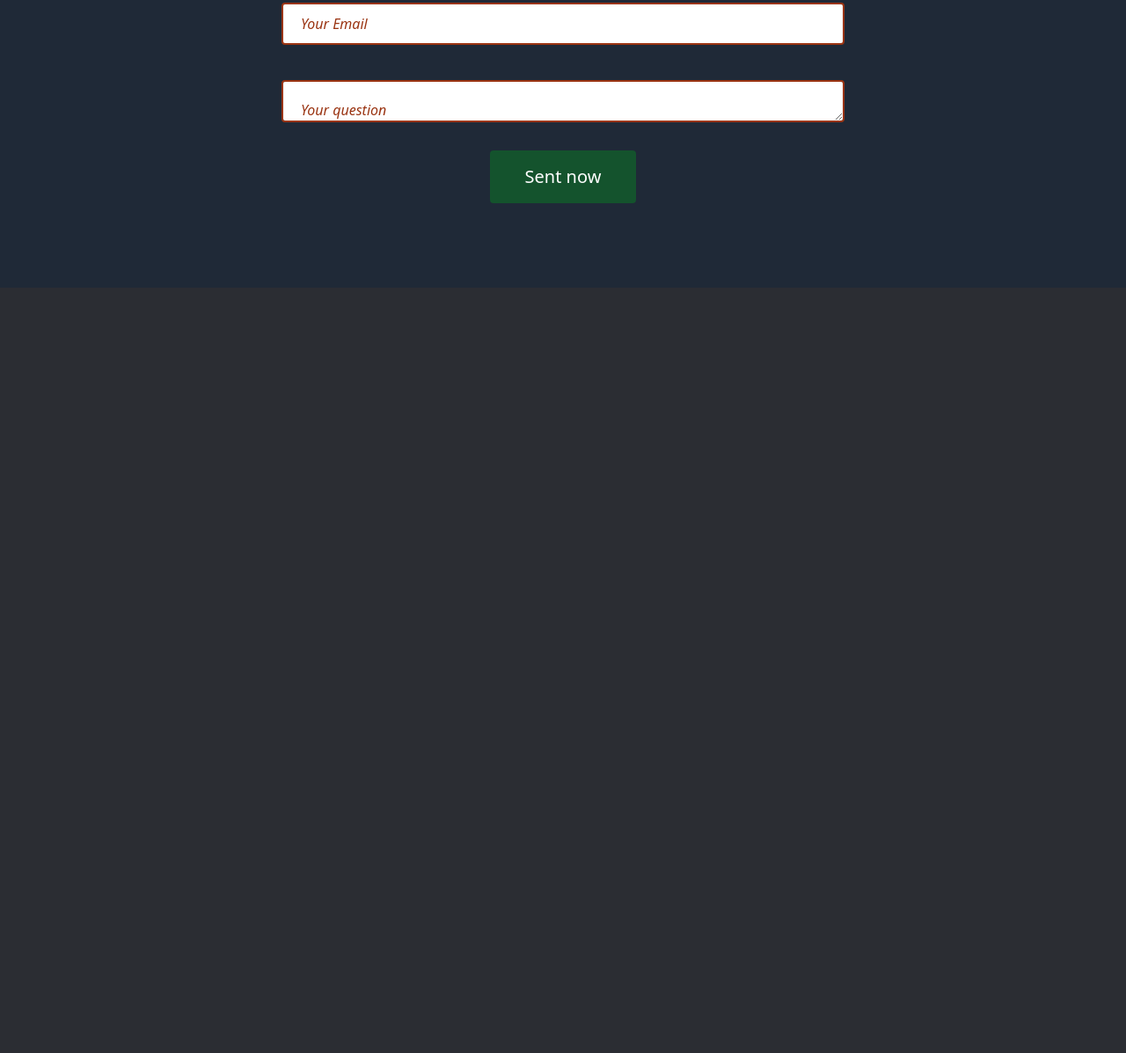
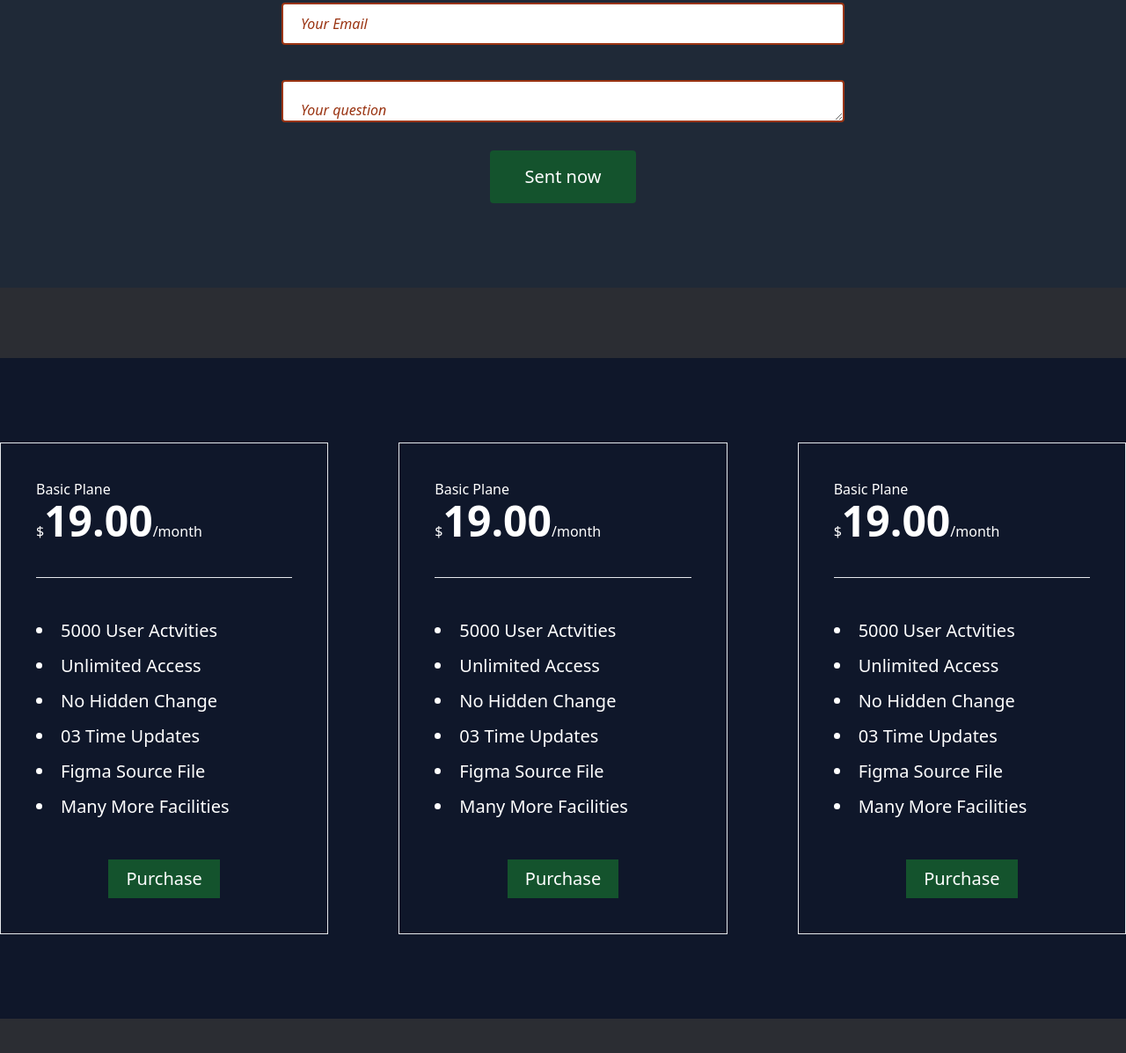
Before and after one commit to mdzuwelrana/First_Tailwind-project, a website built with Vite: page index.html in a window 1280 px wide. Shown: the part 2584-3781 px from the top of the page at 88% size. Before the commit the page ends 2911 px from the top, so only its background shows below. Built offline with nearby package versions, Linux system fonts and the light colour scheme.

Commit message:
purchase section

```diff
--- a/index.html
+++ b/index.html
@@ -139,6 +139,53 @@
         </form>
     </section>
 
+    <section class="bg-slate-900 my-16 sm:my-20 py-12 sm:py-24">
+        <div class="grid md:grid-cols-2 lg:grid-cols-3 gap-10 sm:gap-16 md:gap-20 justify-center items-center text-white">
+            <div class="border p-10">
+                <h5> Basic Plane </h5>
+                <h2> $<span class="text-xl sm:text-2xl md:text-5xl font-bold">19.00</span>/month </h2>
+                <hr class="my-10">
+                <ul class="list-disc leading-10 text-xl list-inside">
+                    <li> 5000 User Actvities </li>
+                    <li> Unlimited Access </li>
+                    <li> No Hidden Change </li>
+                    <li> 03 Time Updates </li>
+                    <li> Figma Source File </li>
+                    <li> Many More Facilities </li>
+                </ul>
+                <button class="bg-green-900 hover:bg-green-600 transition px-5 py-2 text-xl block mx-auto mt-10 "> Purchase </button>
+            </div>
+            <div class="border p-10">
+                <h5> Basic Plane </h5>
+                <h2> $<span class="text-xl sm:text-2xl md:text-5xl font-bold">19.00</span>/month </h2>
+                <hr class="my-10">
+                <ul class="list-disc leading-10 text-xl list-inside">
+                    <li> 5000 User Actvities </li>
+                    <li> Unlimited Access </li>
+                    <li> No Hidden Change </li>
+                    <li> 03 Time Updates </li>
+                    <li> Figma Source File </li>
+                    <li> Many More Facilities </li>
+                </ul>
+                <button class="bg-green-900 hover:bg-green-600 transition px-5 py-2 text-xl block mx-auto mt-10 "> Purchase </button>
+            </div>
+            <div class="border p-10">
+                <h5> Basic Plane </h5>
+                <h2> $<span class="text-xl sm:text-2xl md:text-5xl font-bold">19.00</span>/month </h2>
+                <hr class="my-10">
+                <ul class="list-disc leading-10 text-xl list-inside">
+                    <li> 5000 User Actvities </li>
+                    <li> Unlimited Access </li>
+                    <li> No Hidden Change </li>
+                    <li> 03 Time Updates </li>
+                    <li> Figma Source File </li>
+                    <li> Many More Facilities </li>
+                </ul>
+                <button class="bg-green-900 hover:bg-green-600 transition px-5 py-2 text-xl block mx-auto mt-10 "> Purchase </button>
+            </div>
+        </div>
+    </section>
+
   </main>
 
 </body>
```
